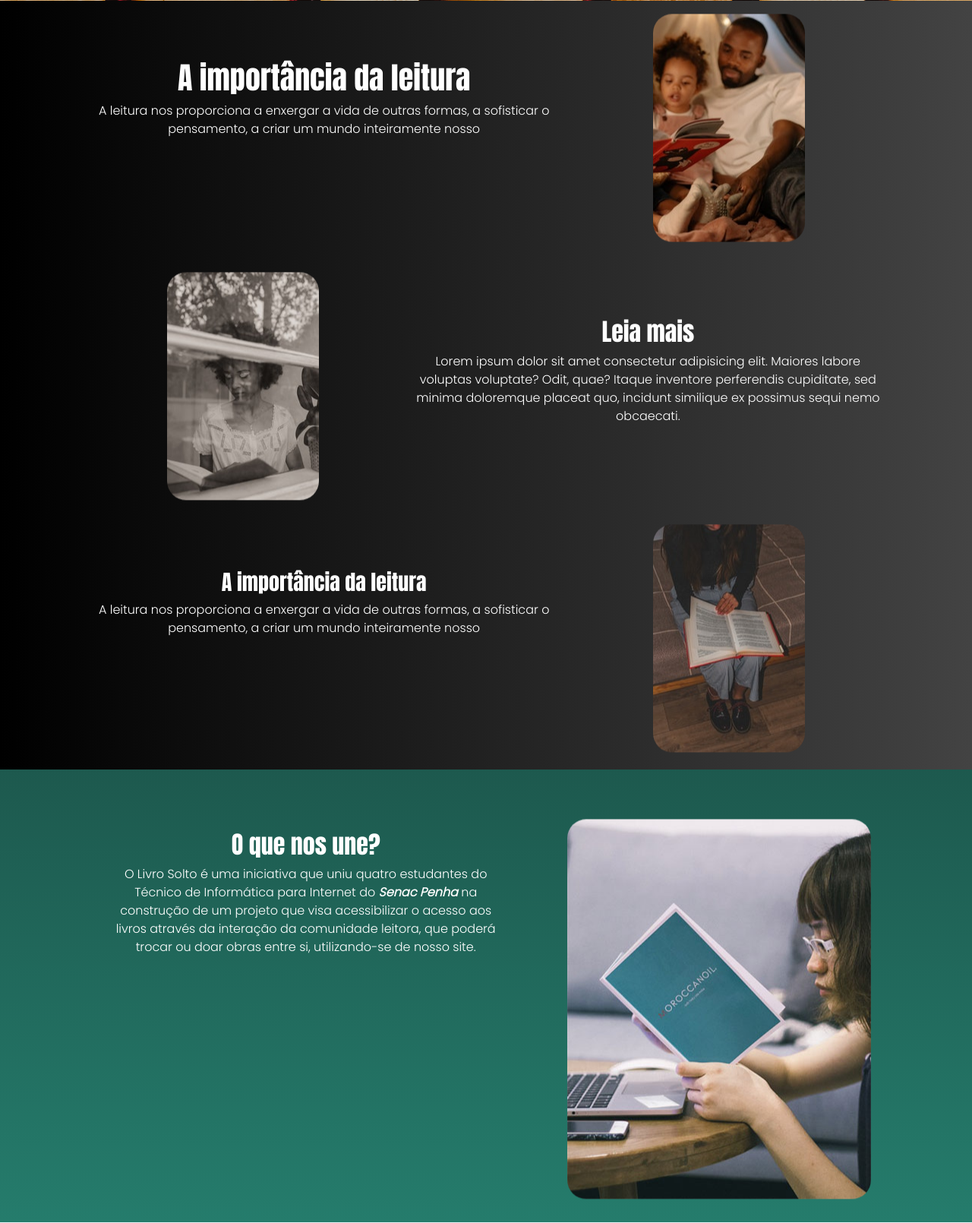
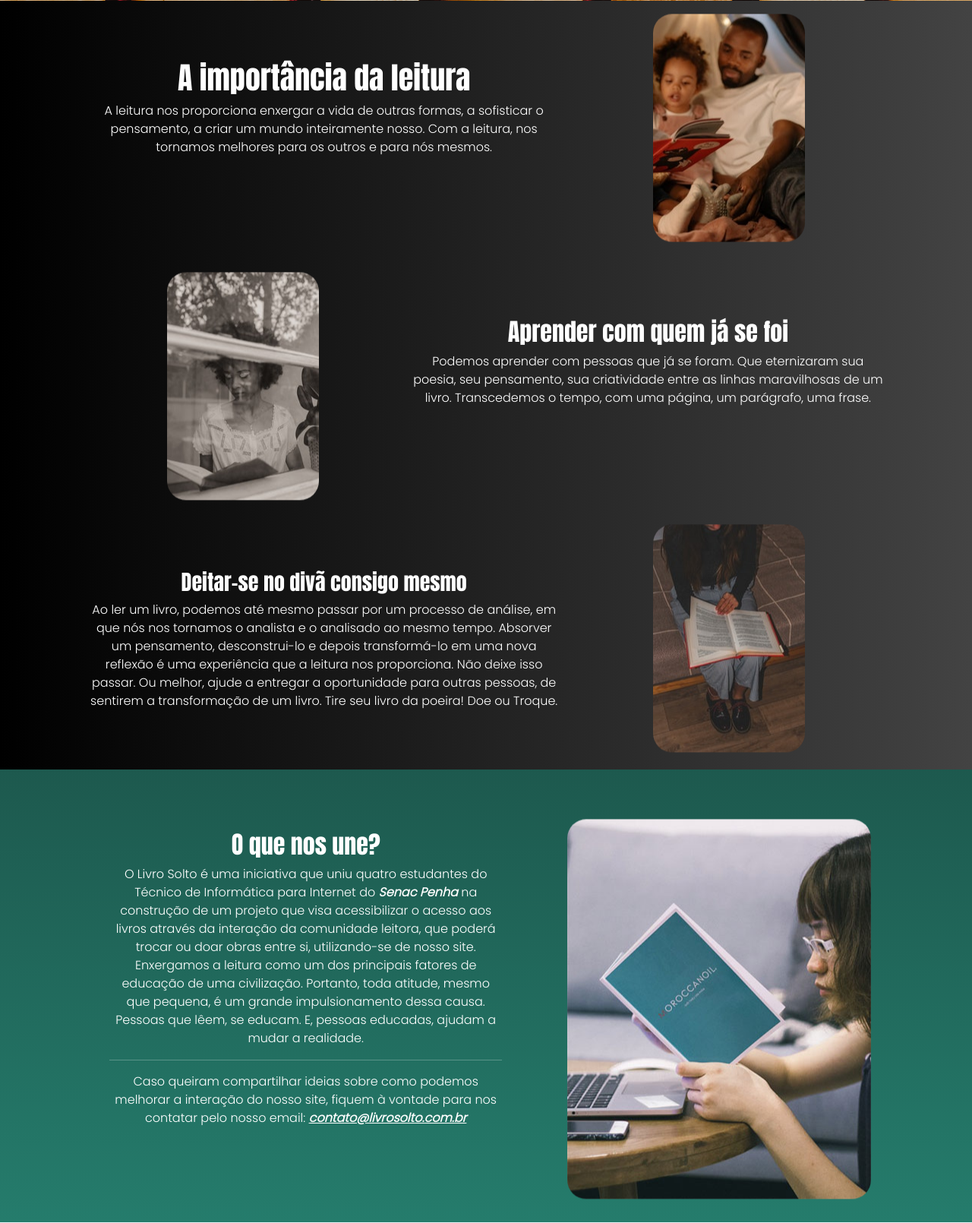
Before and after one commit to veronica-romano/projeto_definitivo, a PHP site: page / in a window 1280 px wide. Shown: the part 550-2160 px from the top of the page at 76% size. Run offline with PHP 8.4, Linux system fonts and the light colour scheme.

Commit message:
Atualização de textos do index

```diff
--- a/estilo.css
+++ b/estilo.css
@@ -174,7 +174,7 @@ nav li a:nth-child(1):hover, nav li a:nth-child(1):active{
             }
         }
     .sobreUm a{
-        color: #5a3f26e6;
+        color: white;
     }
 
         .imgQuatro{
@@ -253,7 +253,7 @@ nav li a:nth-child(1):hover, nav li a:nth-child(1):active{
   }
 
     .main-anuncio {
-       background-image: linear-gradient(to bottom, #F2C335, #72580b);
+       /* background-image: linear-gradient(to bottom, #F2C335, #72580b);  */
        background-color: #F2C335;
        padding-top: 25px;
     }
--- a/index.html
+++ b/index.html
@@ -68,8 +68,8 @@
         <section class="campoUm pt-4 pb-2 justify-content-center d-lg-flex ">
             <div class="conteudo-um p-2 mt-5 col-lg-6 text-center textAnimation">
                 <h1>A importância da leitura</h1>
-                <p>A leitura nos proporciona a enxergar a vida de outras formas, a sofisticar o pensamento, a criar um
-                    mundo inteiramente nosso</p>
+                <p>A leitura nos proporciona enxergar a vida de outras formas, a sofisticar o pensamento, a criar um
+                    mundo inteiramente nosso. Com a leitura, nos tornamos melhores para os outros e para nós mesmos.</p>
             </div>
             <div class="conteudo-dois pt-2 col-lg-4 text-center">
                 <img src="imagens/img-index/pai-e-filha-com-livro.jpg" alt="" class="imgUm imgAnimation">
@@ -82,17 +82,16 @@
                     class="imgDois imgAnimation">
             </div>
             <div class="conteudo-quatro p-2 mt-5 col-lg-6 text-center d-none d-md-none  textAnimation">
-                <h2>Leia mais</h2>
-                <p>Lorem ipsum dolor sit amet consectetur adipisicing elit. Maiores labore voluptas voluptate? Odit,
-                    quae? Itaque inventore perferendis cupiditate, sed minima doloremque placeat quo, incidunt similique
-                    ex possimus sequi nemo obcaecati.</p>
+                <h2>Aprender com quem já se foi</h2>
+                <p>Podemos aprender com pessoas que já se foram. Que eternizaram sua poesia, seu pensamento, sua criatividade entre as linhas
+                    maravilhosas de um livro.
+                </p>
             </div>
 
             <div class="conteudo-quatro p-2 mt-5 col-lg-6 text-center d-md-block textAnimation">
-                <h2>Leia mais</h2>
-                <p>Lorem ipsum dolor sit amet consectetur adipisicing elit. Maiores labore voluptas voluptate? Odit,
-                    quae? Itaque inventore perferendis cupiditate, sed minima doloremque placeat quo, incidunt similique
-                    ex possimus sequi nemo obcaecati.</p>
+                <h2>Aprender com quem já se foi</h2>
+                <p>Podemos aprender com pessoas que já se foram. Que eternizaram sua poesia, seu pensamento, sua criatividade entre as linhas
+                    maravilhosas de um livro. Transcedemos o tempo, com uma página, um parágrafo, uma frase.</p>
             </div>
 
             <div class="conteudo-tres pt-2 col-lg-4 text-center  d-md-block d-lg-none">
@@ -103,9 +102,12 @@
 
         <section class="campoTres pt-4 pb-2 justify-content-center d-lg-flex ">
             <div class="conteudo-cinco p-2 mt-5 col-lg-6 text-center textAnimation">
-                <h3>A importância da leitura</h3>
-                <p>A leitura nos proporciona a enxergar a vida de outras formas, a sofisticar o pensamento, a criar um
-                    mundo inteiramente nosso</p>
+                <h3>Deitar-se no divã consigo mesmo</h3>
+                <p>Ao ler um livro, podemos até mesmo passar por um processo de análise, em que nós nos tornamos o analista e o analisado ao mesmo tempo.
+                    Absorver um pensamento, desconstrui-lo e depois transformá-lo em uma nova reflexão é uma experiência que a leitura nos proporciona.
+                    Não deixe isso passar. Ou melhor, ajude a entregar a oportunidade para outras pessoas, de sentirem a transformação de um livro. Tire seu livro da poeira!
+                    Doe ou Troque.
+                </p>
             </div>
             <div class="conteudo-seis pt-2 col-lg-4 text-center">
                 <img src="imagens/img-index/garota-sentada-lendo.jpg" alt="" class="imgTres imgAnimation">
@@ -118,7 +120,18 @@
                 <p>O Livro Solto é uma iniciativa que uniu quatro estudantes do Técnico de Informática para Internet do
                     <strong><em>Senac Penha</em></strong> na construção de um projeto que visa acessibilizar o acesso aos livros através da
                     interação da comunidade leitora, que poderá trocar ou doar obras entre si, utilizando-se de nosso
-                    site.</p>
+                    site.
+                    Enxergamos a leitura como um dos principais fatores de educação de uma civilização. Portanto, toda atitude, mesmo que pequena,
+                    é um grande impulsionamento dessa causa. Pessoas que lêem, se educam. E, pessoas educadas, ajudam a mudar a realidade.
+                </p>
+
+                <hr>
+
+                <p>Caso queiram compartilhar ideias sobre como podemos melhorar a interação do nosso site, fiquem à vontade para nos contatar
+                    pelo nosso email: <strong><em><a href="mailto:contato@livrosolto.com.br?subject=Assunto da Mensagem">contato@livrosolto.com.br</a></em></strong>
+                </p>
+
+
 
             </div>
             <div class="sobreDois p-2 mt-5 col-lg-4 text-center"><img
```
Also changed, not shown: contribuicao.md (added, +3 -0 lines), tela_foto.html (+17 -2 lines).
